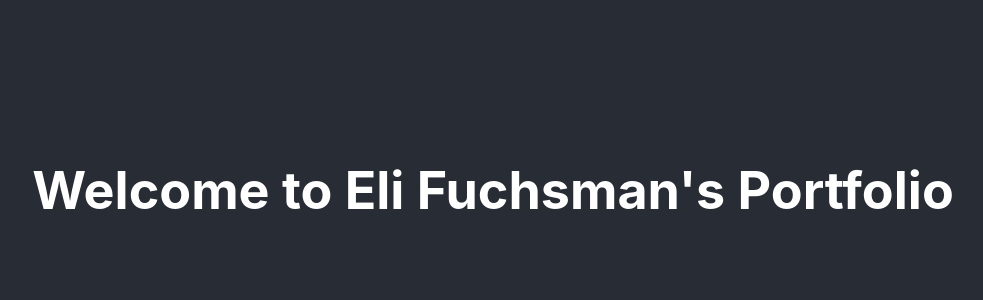
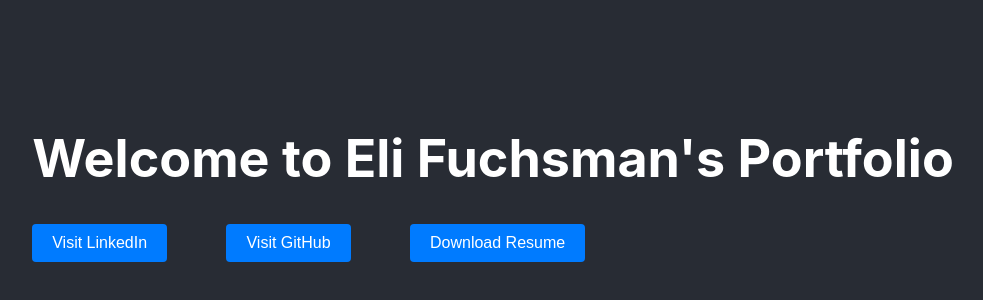
Before and after one commit to EliFuchsman/EliFuchsmanFE, a React (Create React App) app: page / in a window 1280 px wide. Shown: the part 210-510 px from the top of the page, without its empty margins (147-1130 px from the left). Built offline with nearby package versions, Linux system fonts and the light colour scheme.

Commit message:
Add more button links

```diff
--- a/src/Components/App/App.tsx
+++ b/src/Components/App/App.tsx
@@ -1,6 +1,8 @@
 import React, { useState, useEffect } from 'react';
-// import logo from './logo.svg';
 import './App.css';
+import ResumeButton from '../ResumeButton/ResumeButton';
+import LinkedInButton from '../LinkedInButton/LinkedInButton';
+import GitHubButton from '../GitHubButton/GitHubButton';
 
 function App() {
   const [showGif, setShowGif] = useState(true);
@@ -9,12 +11,19 @@ function App() {
 
     const timeoutId = setTimeout(() => {
       setShowGif(false);
-    }, 5000);
+    }, 4000);
     return () => clearTimeout(timeoutId)
   }, []);
 
   const headerStyle = {
     backgroundColor: showGif ? '#000' : '#282c34',
+  };
+
+  const buttonContainerStyle: React.CSSProperties = {
+    display: 'flex',
+    justifyContent: 'space-between',
+    marginTop: '30px',
+    width: '60%',
   };
 
   return (
@@ -29,10 +38,12 @@ function App() {
         ) : (
           <div>
             <h1>Welcome to Eli Fuchsman's Portfolio</h1>
-            {/* You can remove or modify the existing content based on your needs */}
-            {/* <img src={logo} className="App-logo" alt="logo" /> */}
-            <p>
-            </p>
+            <div style={buttonContainerStyle}>
+              <LinkedInButton />
+              <GitHubButton />
+              <ResumeButton />
+            </div>
+            <p></p>
           </div>
         )}
       </header>
--- /dev/null
+++ b/src/Components/GitHubButton/GitHubButton.css
@@ -0,0 +1,16 @@
+/* GitHubButton.css */
+
+.github-button {
+  background-color: #007bff;
+  color: #fff;
+  padding: 10px 20px;
+  font-size: 16px;
+  border: none;
+  border-radius: 4px;
+  cursor: pointer;
+  transition: background-color 0.3s ease;
+}
+
+.github-button:hover {
+  background-color: #0056b3;
+}
--- /dev/null
+++ b/src/Components/GitHubButton/GitHubButton.tsx
@@ -0,0 +1,15 @@
+import "./GitHubButton.css"
+
+const GitHubButton: React.FC = () => {
+  const handleGitHubRedirect = () => {
+    window.location.href = "https://www.linkedin.com/in/elifuchsman/";
+  };
+
+  return (
+    <button className="github-button" onClick={handleGitHubRedirect}>
+      Visit GitHub
+    </button>
+  );
+};
+
+export default GitHubButton;
--- /dev/null
+++ b/src/Components/LinkedInButton/LinkedInButton.css
@@ -0,0 +1,16 @@
+/* LinkedInButton.css */
+
+.linkedin-button {
+  background-color: #007bff;
+  color: #fff;
+  padding: 10px 20px;
+  font-size: 16px;
+  border: none;
+  border-radius: 4px;
+  cursor: pointer;
+  transition: background-color 0.3s ease;
+}
+
+.linkedin-button:hover {
+  background-color: #0056b3;
+}
--- /dev/null
+++ b/src/Components/LinkedInButton/LinkedInButton.tsx
@@ -0,0 +1,15 @@
+import "./LinkedInButton.css"
+
+const LinkedInButton: React.FC = () => {
+  const handleLinkedInRedirect = () => {
+    window.location.href = "https://www.linkedin.com/in/elifuchsman/";
+  };
+
+  return (
+    <button className="linkedin-button" onClick={handleLinkedInRedirect}>
+      Visit LinkedIn
+    </button>
+  );
+};
+
+export default LinkedInButton;
--- /dev/null
+++ b/src/Components/ResumeButton/ResumeButton.css
@@ -0,0 +1,16 @@
+/* ResumeButton.css */
+
+.resume-button {
+  background-color: #007bff;
+  color: #fff;
+  padding: 10px 20px;
+  font-size: 16px;
+  border: none;
+  border-radius: 4px;
+  cursor: pointer;
+  transition: background-color 0.3s ease;
+}
+
+.resume-button:hover {
+  background-color: #0056b3;
+}
--- /dev/null
+++ b/src/Components/ResumeButton/ResumeButton.tsx
@@ -0,0 +1,32 @@
+import "./ResumeButton.css"
+
+const ResumeButton: React.FC = () => {
+  const handleDownload = async () => {
+    try {
+      const response = await fetch('http://localhost:8000/resume');
+
+      if (!response.ok) {
+        throw new Error('Failed to fetch resume');
+      }
+
+      const blob = await response.blob();
+
+      const downloadLink = document.createElement('a');
+      downloadLink.href = URL.createObjectURL(blob);
+      downloadLink.download = 'Eli Fuchsman Resume.pdf';
+      document.body.appendChild(downloadLink);
+      downloadLink.click();
+      document.body.removeChild(downloadLink);
+    } catch (error) {
+      console.error('Error downloading resume:', error);
+    }
+  };
+
+  return (
+    <button className="resume-button" onClick={handleDownload}>
+      Download Resume
+    </button>
+  );
+};
+
+export default ResumeButton;
```
